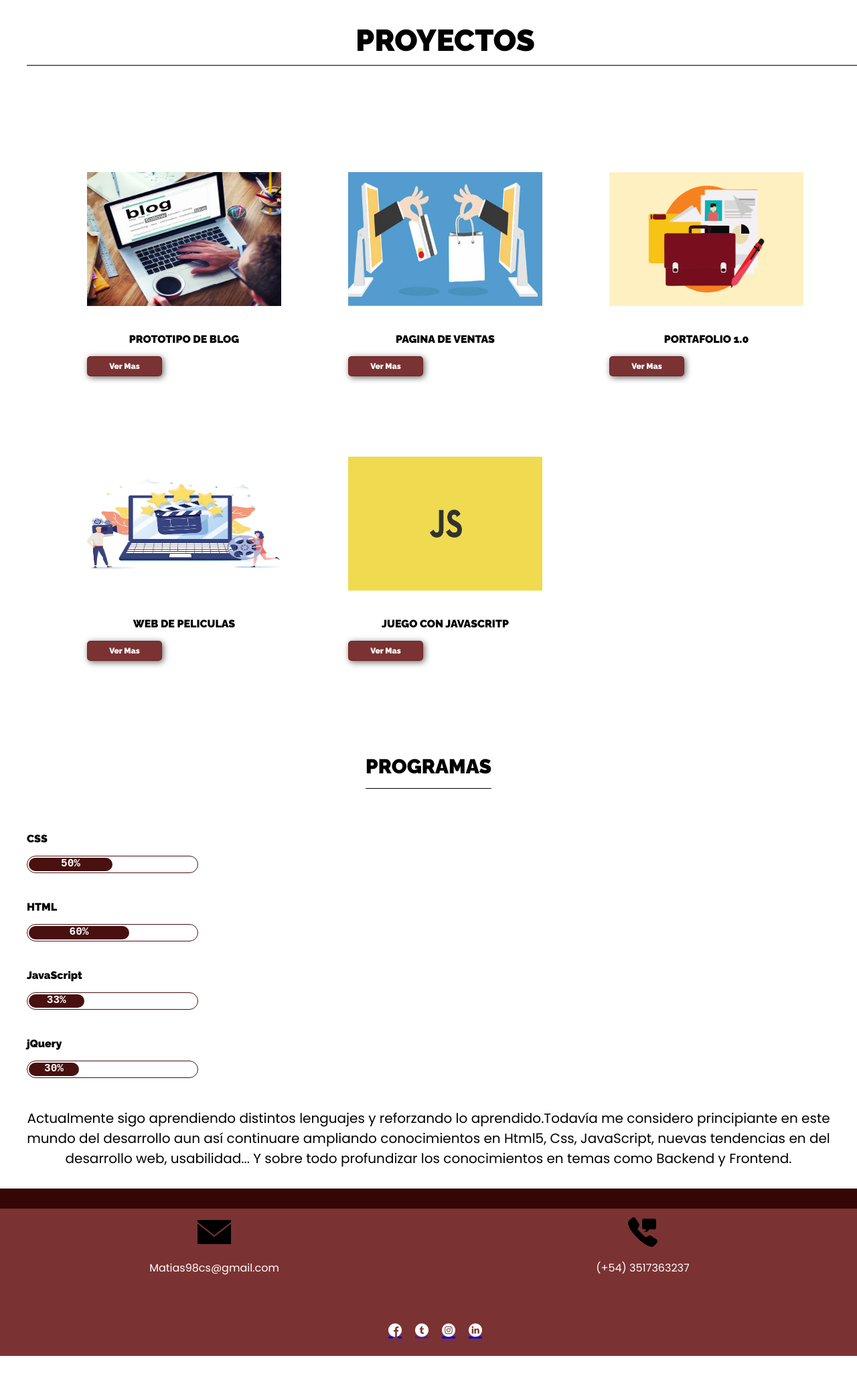
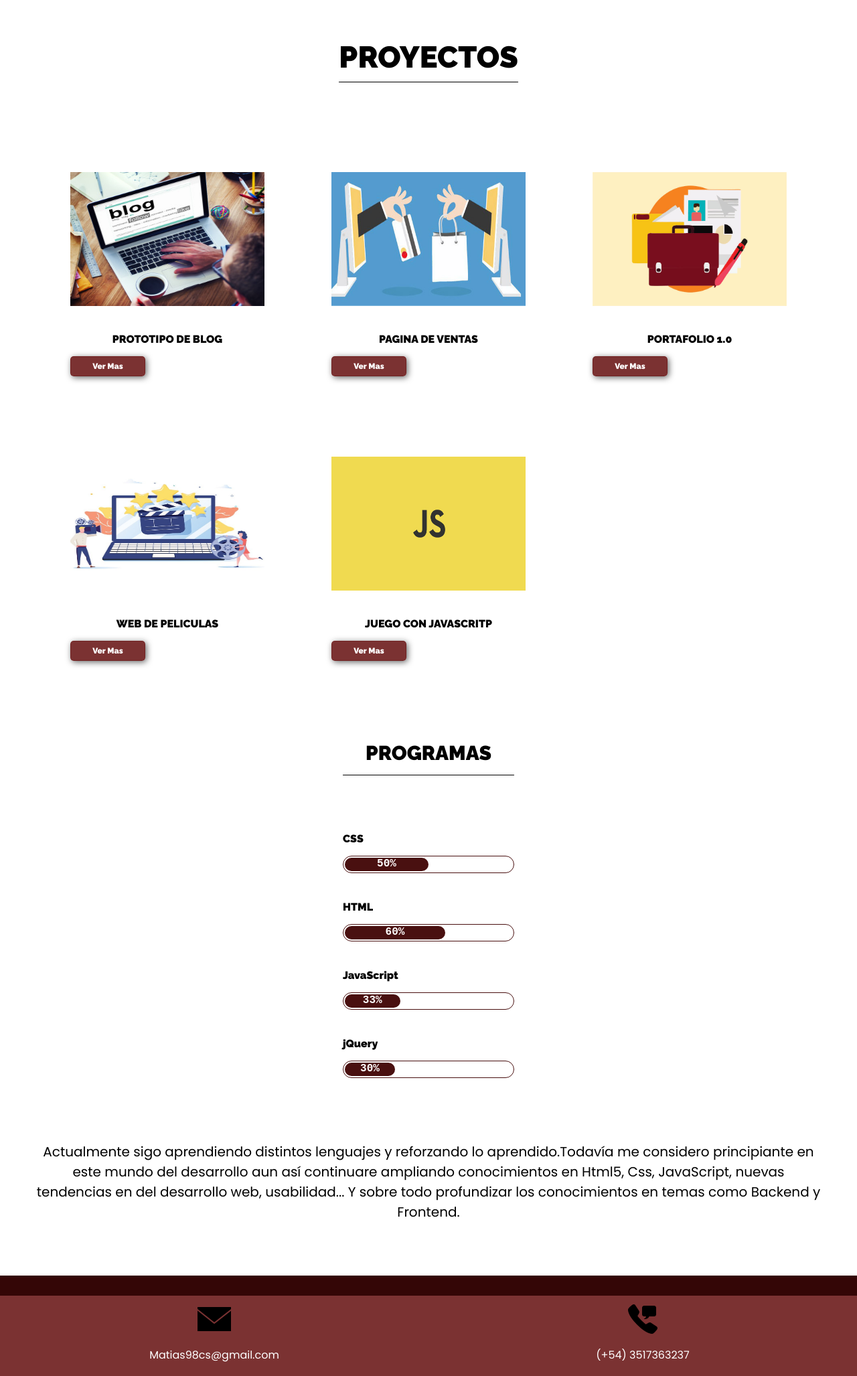
Before and after one commit to Matias98cs/MatiasWeb.github.io, a plain HTML site: page index.html in a window 1280 px wide. Shown: the part 1327-3382 px from the top of the page at 67% size. Before the commit the page ends 3352 px from the top, so only its background shows below. Drawn offline with Linux system fonts and the light colour scheme.

Commit message:
responsive

```diff
--- a/css/media.css
+++ b/css/media.css
@@ -89,7 +89,6 @@ header .icons span {
     background-color: #cdd2da;
     justify-content: center;
     align-content: center;
-    margin: auto;
 }
 
 .abouteme-tittle {
@@ -98,13 +97,11 @@ header .icons span {
     text-align: center;
     height: 100px;
     border-bottom: 1px solid black;
-    margin: auto;
 }
 
 .abouteme-container {
     display: grid;
     grid-template-columns: 1fr 1fr;
-    margin: auto;
 }
 
 .aboutme-image {
@@ -121,7 +118,6 @@ header .icons span {
 .abouteme-description {
     padding-left: 10px;
     padding-right: 35px;
-    margin: auto;
 }
 
 
@@ -141,9 +137,9 @@ header .icons span {
 .projects-container {
     display: grid;
     grid-template-rows: 150px 1fr;
-    max-width: 1200px;
-    margin: auto;
-
+    grid-template-columns: 1fr;
+    align-items: center;
+    justify-items: center;
 }
 
 .projects-tittle{
@@ -158,7 +154,6 @@ header .icons span {
     display: grid;
     grid-template-columns: 1fr 1fr 1fr;
     padding: 40px;
-    margin: auto;
 }
 
 .projects-description {
@@ -205,17 +200,16 @@ header .icons span {
 .programs-main {
     display: grid;
     grid-template-rows: 150px 1fr;
-    margin: auto;
-    max-width: 1200px;
+    justify-content: center;
+    align-content: center;
 }
 
-.programs-main-tittle {
+.programs-main-tittle h3{
     font-size: 30px;
     font-family: 'Raleway', sans-serif;
     text-align: center;
     height: 50px;
     border-bottom: 1px solid black;
-    margin: auto;
 }
 
 .programs-main-section {
@@ -264,8 +258,8 @@ header .icons span {
 .reflexion-section {
     display: grid;
     grid-template-rows: 1fr;
-    max-width: 1200px;
-    margin: auto;
+    text-align: center;
+    margin: 50px;
 }
 
 .reflexion-section-container {
--- a/index.html
+++ b/index.html
@@ -1,12 +1,13 @@
 <!DOCTYPE html>
-<html lang="en">
+<html lang="es">
 <head>
     <meta charset="UTF-8">
-    <meta name="viewport" content="width=device-width, initial-scale=1.0">
+    <meta name="viewport" content="width=device-width, initial-scale=1">
     <meta http-equiv="X-UA-Compatible" content="ie=edge">
     <title>Portafolio</title>
     <link rel="stylesheet" href="css/media.css">
     <link rel="stylesheet" href="font/flaticon.css">
+    <link rel="stylesheet" href="css/mediaquery.css">
     <link href="https://fonts.googleapis.com/css?family=Raleway:900&display=swap" rel="stylesheet">
     <link href="https://fonts.googleapis.com/css?family=Poppins&display=swap" rel="stylesheet">
 </head>
@@ -98,7 +99,9 @@
         </div>
     </section>
     <section class="programs-main">
-        <h3 class="programs-main-tittle">PROGRAMAS</h3>
+        <div class="programs-main-tittle">
+            <h3>PROGRAMAS</h3>
+        </div>
         <div class="programs-main-section">
             <div class="programs-main-section-tittle">
                 <p>CSS</p>
```
